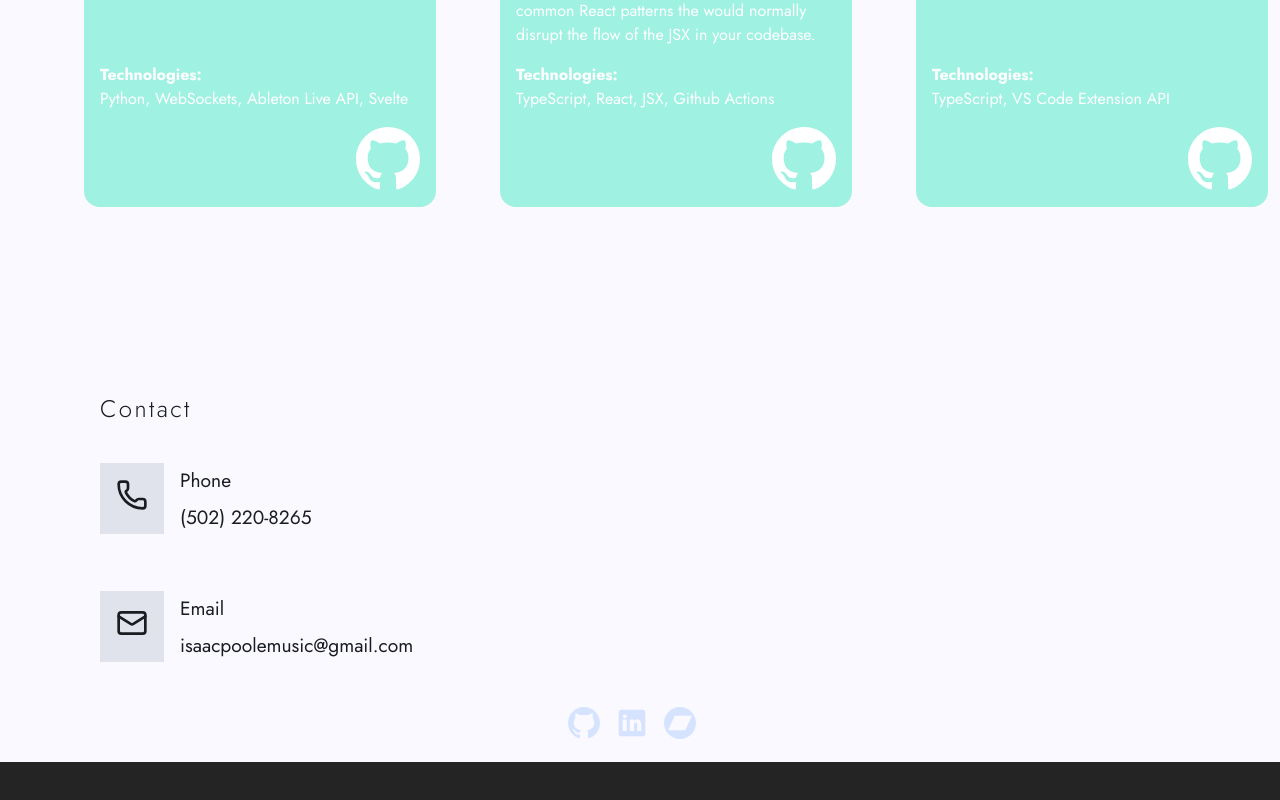
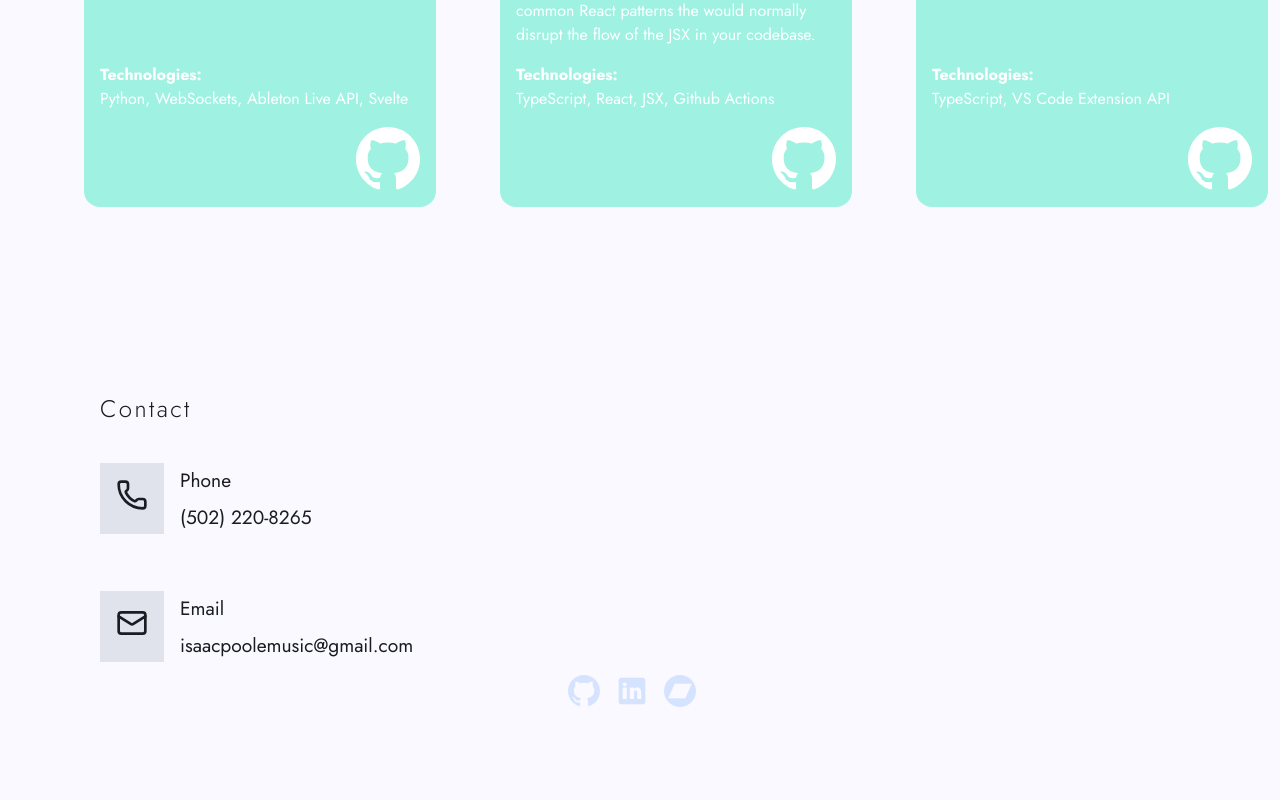
Before and after one commit to isfopo/about, a React (Vite) app: page / in a window 1280 px wide. Shown: the part 2862-3662 px from the top of the page. Built offline with nearby package versions, Linux system fonts and the light colour scheme.

Commit message:
💄 style(css): remove redundant padding and add global reset
- remove unnecessary padding-bottom in ContactSection for cleaner layout
- add margin and padding reset in index.css for consistent styling across browsers

```diff
--- a/src/components/Section/ContactSection/index.module.css
+++ b/src/components/Section/ContactSection/index.module.css
@@ -7,7 +7,6 @@
     justify-content: center;
     justify-content: space-evenly;
     gap: 2rem;
-    padding-bottom: 2rem;
 
     > a {
       width: 100%;
--- a/src/index.css
+++ b/src/index.css
@@ -7,13 +7,13 @@
   font-weight: 400;
 
   color-scheme: light dark;
-  color: rgba(255, 255, 255, 0.87);
-  background-color: #242424;
 
   font-synthesis: none;
   text-rendering: optimizeLegibility;
   -webkit-font-smoothing: antialiased;
   -moz-osx-font-smoothing: grayscale;
+  margin: 0;
+  padding: 0;
 }
 
 body {
```
